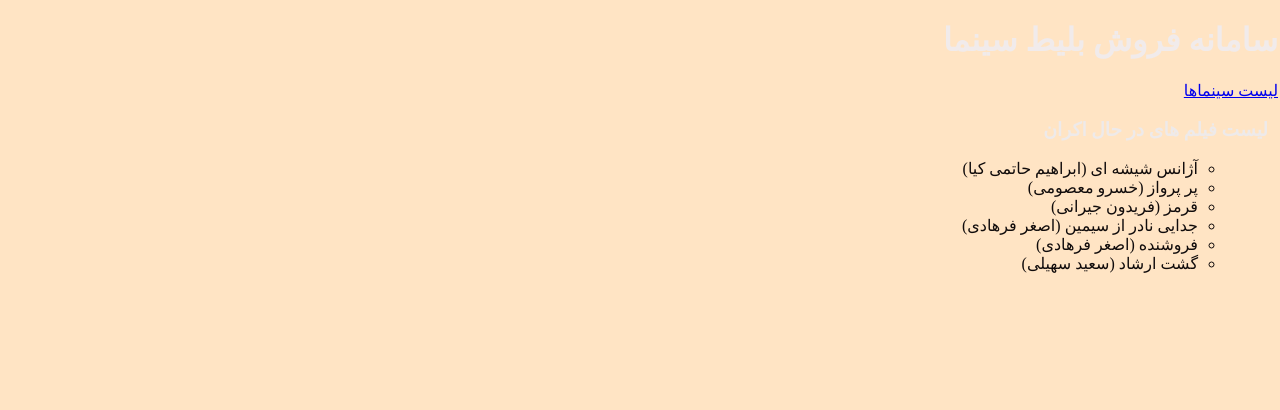
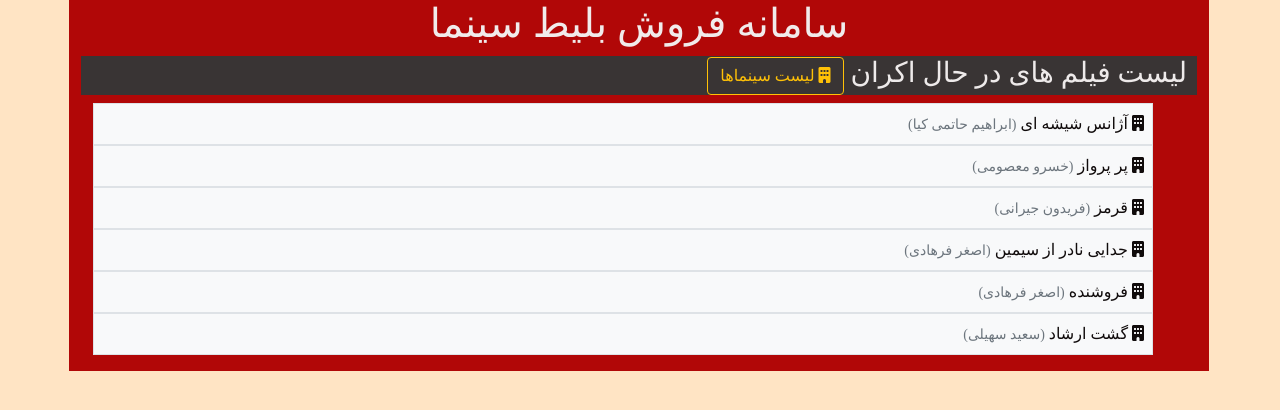
Before and after one commit to iam-Robo/DjangoCourse, a Django app: page /ticketing/movie/list in a window 1280 px wide. Shown: the top 410 px of the page. Run offline with Django 3.2, Linux system fonts and the light colour scheme; data comes from the database, SQL or seed files in the repository; some libraries are stand-ins or nearby versions.

Commit message:
added some css to movie_list.html and added link to buttons(movie list, cinema list)

```diff
--- a/ticketing/templates/ticketing/movie_list.html
+++ b/ticketing/templates/ticketing/movie_list.html
@@ -3,24 +3,37 @@
 <html dir=rtl lang="fa">
 <head>
     <meta charset="UTF-8">
+    <meta name="viewport" content="width=device-width, initial-scale=1">
+    <!-- Bootstrap CSS -->
+    <script src="https://kit.fontawesome.com/da3ee3e8b8.js" crossorigin="anonymous"></script><!-- from fontawesome cdn -->
+    <link rel="stylesheet" href="https://cdn.jsdelivr.net/npm/bootstrap@5.0.1/dist/css/bootstrap.rtl.min.css" integrity="sha384-LPvXVVAlyPoBSGkX8UddpctDks+1P4HG8MhT7/YwqHtJ40bstjzCqjj+VVVDhsCo" crossorigin="anonymous">
+    <link rel="stylesheet" type="text/css" href="{% static "/ticketing/css/main.css" %}"> <!-- local css file -->
     <title>فهرست فیلم ها</title>
+</head>
 
-    <link rel="stylesheet" type="text/css" href="{% static "ticketing/css/main.css" %}"> <!-- for loading css file -->
+<div class="container-xl" style="background-color: #b10707">
+<body>
 
-</head>
-<body>
-<h1>سامانه فروش بلیط سینما</h1>
-<a href="{% url 'ticketing:cinema_list' %}" >لیست سینماها</a>
-<h3>لیست فیلم های در حال اکران</h3>
+<h1><center> سامانه فروش بلیط سینما</center></h1>
+
+<div style="background-color:#393434;color:white;padding:initial;"><h3>
+        لیست فیلم های در حال اکران
+    <a href="{% url 'ticketing:cinema_list' %}" class="btn btn-outline-warning"> <i class="fas fa-building"></i> لیست سینماها </a>
+</h3></div>
+
+<div class="mx-auto" style="width:auto;">
+    <div class="container" id="container">
+    <table >
  <ul>
         {% if movie_list1 %} <!--points to movie_list1 variable in views.py(this is Django template language)-->
             {% for item in movie_list1 %}
-                <ul> <li> {{ item }}
+                <div class="p-2 bg-light border"><i class="fas fa-building"></i>
+                {{ item }}
                 {% if item.director %}
-                    ({{ item.director }})
+                    <small class="text-muted">
+                        ({{ item.director }})</small></div>
                 {% endif %}
-                </li></ul>
-            {% endfor %}
+            {% endfor %}</table>
         {% else %}
             <ul> <h2><p style="color:#b10707">
             متاسفانه فیلمی یافت نشد
@@ -29,5 +42,11 @@
         {% endif %}
     </ul>
 
+<script src="https://cdn.jsdelivr.net/npm/bootstrap@5.0.1/dist/js/bootstrap.bundle.min.js" integrity="sha384-gtEjrD/SeCtmISkJkNUaaKMoLD0//ElJ19smozuHV6z3Iehds+3Ulb9Bn9Plx0x4" crossorigin="anonymous"></script> <!-- from bootstrap cdn -->
+<script src="https://code.jquery.com/jquery-3.6.0.js" integrity="sha256-H+K7U5CnXl1h5ywQfKtSj8PCmoN9aaq30gDh27Xc0jk=" crossorigin="anonymous"></script> <!-- from JQuery cdn -->
+</div>
+</div>
+
 </body>
+</div>
 </html>
```
Also changed, not shown: ticketing/templates/ticketing/cinema_list.html (+2 -6 lines).
